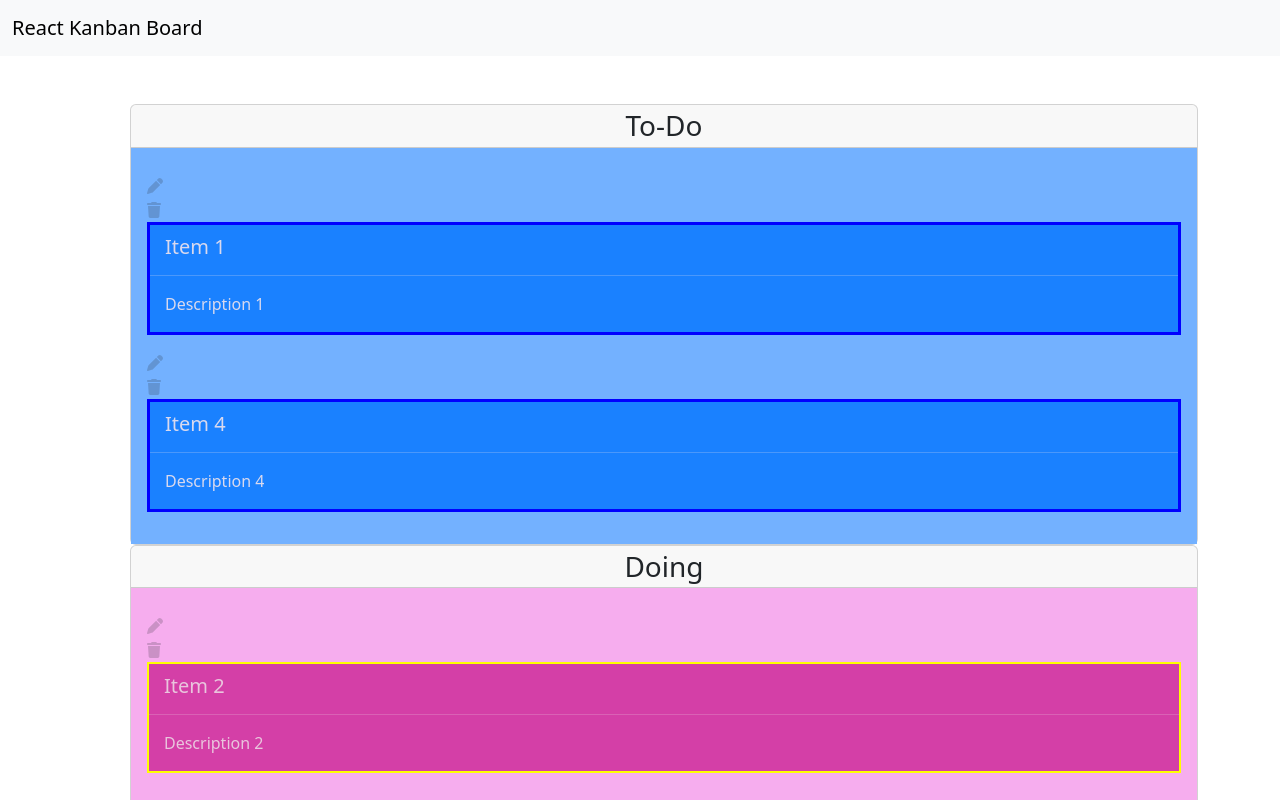
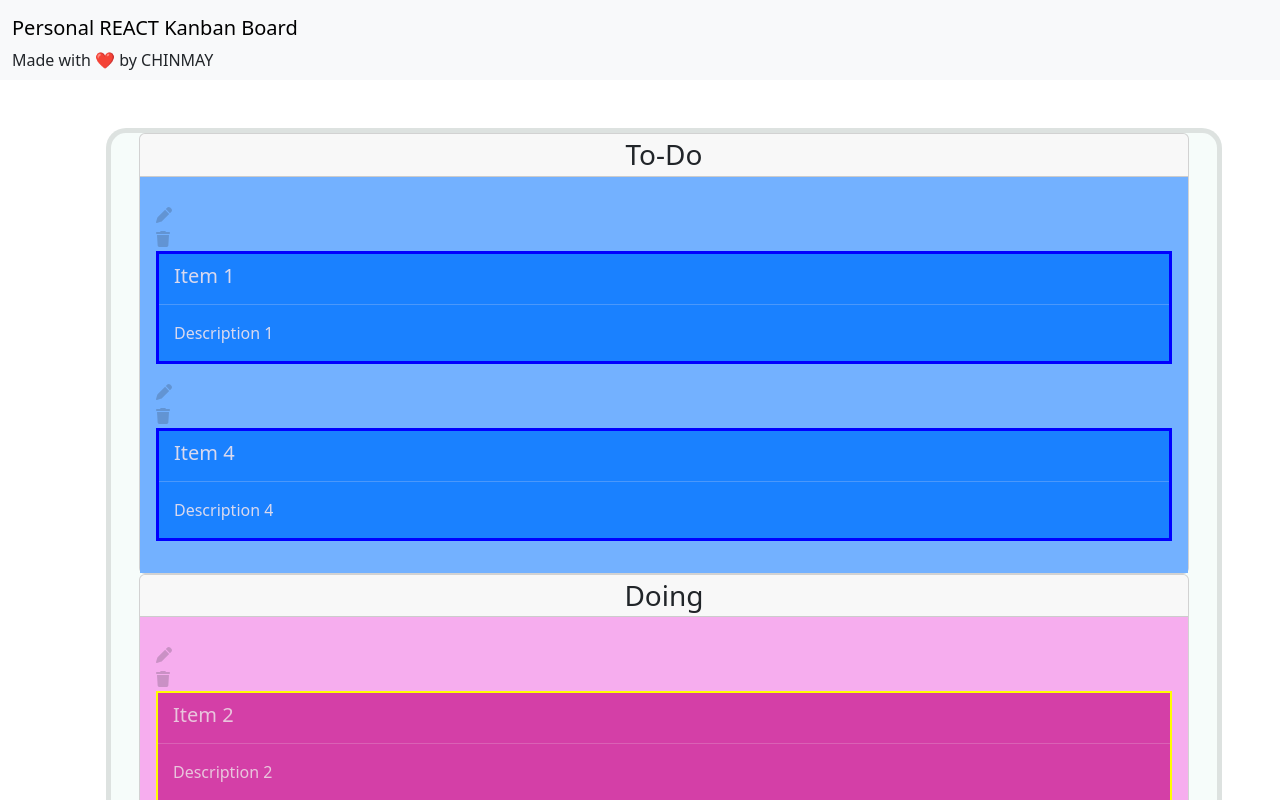
Before and after one commit to Chinmay019/React-Kanban-Board, a React (Vite) app: page / in a window 1280 px wide. Shown: the top 800 px of the page. Built offline with nearby package versions, Linux system fonts and the light colour scheme.

Commit message:
code cleanup and css updated

```diff
--- a/src/components/board/Board.css
+++ b/src/components/board/Board.css
@@ -1,15 +1,5 @@
-/* .main-board {
-    display: grid;
-    background-color: rgb(247, 244, 244);
-    border-radius: 10px;
-    gap: 2rem;
-    column-gap: 2rem;
+.main-board {
+    border: 5px solid rgba(0, 0, 0, 0.1);
+    background-color: rgba(232, 247, 243, 0.4);
+    border-radius: 20px;
 }
-
-.main-board > * {
-    padding: 1rem;
-} */
-
-.main-board {
-
-}
--- a/src/components/board/Board.tsx
+++ b/src/components/board/Board.tsx
@@ -96,7 +96,7 @@ export default function Board () {
 
     return (
         <DragDropContext onDragEnd={ handleDragEnd }>
-            <div className="container m-4 grid gap-2 sm:grid-cols-3 box-border main-board">
+            <div className="container m-4 grid gap-2 sm:grid-cols-3 box-border main-board px-3 py-6">
                 <div className="min-h-[100px] rounded-lg min-w-[150px]">
                     <List title="To-Do" category="1" items={ todoTasks } index={1} />
                 </div>
--- a/src/components/navbar/Navbar.tsx
+++ b/src/components/navbar/Navbar.tsx
@@ -1,8 +1,13 @@
-export default function Navbar() {
+export default function Navbar () {
     return (
         <div className="navbar navbar-light bg-light mb-5">
             <div className="container-fluid">
-                <a className="navbar-brand" href="#">React Kanban Board</a>
+                <a className="navbar-brand" href="#">Personal REACT Kanban Board</a>
+            </div>
+            <div className="container-fluid">
+                <span>
+                    Made with ❤️ by CHINMAY
+                </span>
             </div>
         </div>
     )
```
